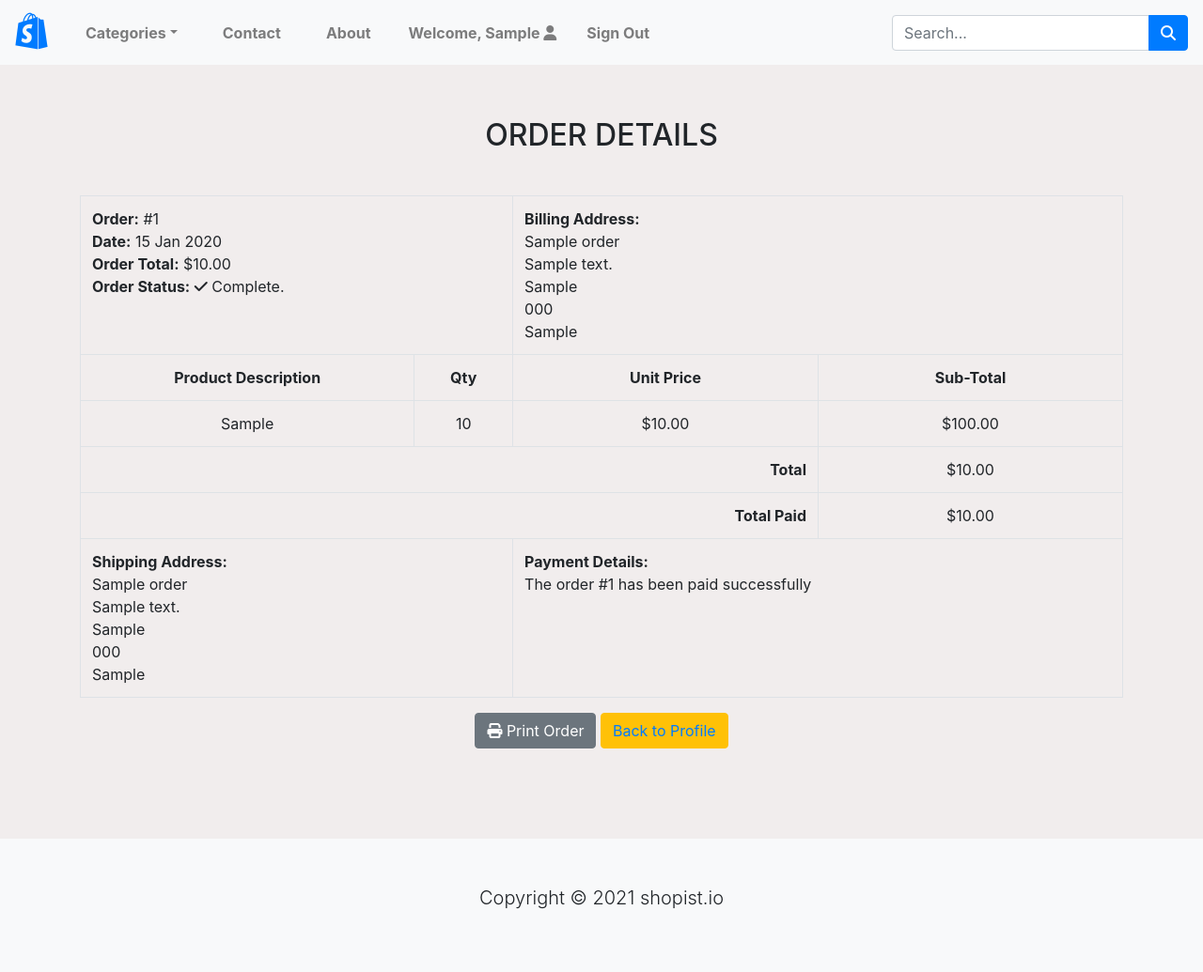
After one commit to leithdm/shopist, a Django app: page /accounts/profile/order/1 in a window 1280 px wide. The commit adds this page. Shown: the whole page at 94% size. Run offline with Django 3.2, Linux system fonts and the light colour scheme; a user stored in the database is signed in; tables that the repository leaves empty hold one stand-in row (values such as "Sample post"); some libraries are stand-ins or nearby versions.

Commit message:
feat: Add basic profile page. Profile page shows Orders and link to Order description

```diff
--- /dev/null
+++ b/profiles/templates/profiles/order_detail.html
@@ -0,0 +1,79 @@
+{% extends 'base.html' %}
+{% load static %}
+{% block title %}
+Order Details
+{% endblock %}
+{% block content %}
+    <div class="container">
+
+    <div class="text-center">
+      <br>
+      <h1 class="text-center product_title">
+        Order Details
+      </h1>
+      <br>
+      <table class="table table-bordered">
+        <tr>
+          <td class="text-left" colspan="2">
+            <b>Order:</b> #{{ order.id }} <br>
+            <b>Date:</b> {{ order.created|date:"d M Y" }} <br>
+            <b>Order Total:</b> ${{ order.total }} <br>
+            <b>Order Status:</b> <i class="fas fa-check"></i> Complete.
+          </td>
+          <td class="text-left" colspan="2">
+            <b>Billing Address: </b> <br>
+            {{ order.billingName }} <br>
+            {{ order.billingAddress1 }} <br>
+            {{ order.billingCity }} <br>
+            {{ order.billingPostcode }} <br>
+            {{ order.billingCountry }} <br>
+          </td>
+        </tr>
+        <tr>
+          <td><b>Product Description</b></td>
+          <td><b>Qty</b></td>
+          <td><b>Unit Price</b></td>
+          <td><b>Sub-Total</b></td>
+        </tr>
+        {% for item in order_items %}
+          <tr>
+            <td>{{ item.product }}</td>
+            <td>{{ item.quantity }}</td>
+            <td>${{ item.price }}</td>
+            <td>${{ item.sub_total }}</td>
+          </tr>
+        {% endfor %}
+        <tr>
+          <td class="text-right" colspan="3"><b>Total</b></td>
+          <td>${{ order.total }}</td>
+        </tr>
+        <tr>
+          <td class="text-right" colspan="3"><b>Total Paid</b></td>
+          <td>${{ order.total }}</td>
+        </tr>
+        <tr>
+          <td class="text-left" colspan="2">
+            <b>Shipping Address:</b> <br>
+            {{ order.shippingName }} <br>
+            {{ order.shippingAddress1 }} <br>
+            {{ order.shippingCity }} <br>
+            {{ order.shippingPostcode }} <br>
+            {{ order.shippingCountry }} <br>
+          </td>
+          <td class="text-left" colspan="2">
+            <b>Payment Details:</b> <br>
+            The order #{{ order.id }} has been paid successfully
+          </td>
+        </tr>
+      </table>
+      <button class="btn btn-secondary" onclick="window.print();">
+        <i class="fas fa-print"></i>
+        Print Order
+      </button>
+      <button class="btn btn-warning">
+        <a href="{% url 'profile' %}">Back to Profile</a>
+      </button>
+    </div>
+  </div>
+    <br><br>
+{% endblock %}
--- a/shopist/settings.py
+++ b/shopist/settings.py
@@ -30,8 +30,8 @@ SECRET_KEY = os.environ.get('SECRET_KEY', '')
 
 # SECURITY WARNING: don't run with debug turned on in production!
 
-# DEBUG = 'DEVELOPMENT' in os.environ
-DEBUG = "TRUE"
+DEBUG = 'DEVELOPMENT' in os.environ
+# DEBUG = "TRUE"
 
 ALLOWED_HOSTS = ['shopist-dml.herokuapp.com', '127.0.0.1']
 
--- a/store/templates/store/navbar.html
+++ b/store/templates/store/navbar.html
@@ -18,7 +18,7 @@
 
         {% if request.user.is_authenticated and request.user.first_name %}
         <li class="nav-item dropdown">
-            <a class="nav-link font-weight-bold px-3" data-toggle="dropdown">
+            <a class="nav-link font-weight-bold px-3" href="{% url 'profile' %}">
             Welcome, {{ request.user.first_name }} <i class="fas fa-user circle"></i>
             </a>
         </li>
--- a/store/templates/store/product_details.html
+++ b/store/templates/store/product_details.html
@@ -19,10 +19,9 @@ Product
                 </h5>
                 <p class="product_description">Product Description</p>
                 <p class="text-justify product_text">{{ product.description }}</p>
-                {% if product.stock <= 0 %}
+                {% if request.user.is_authenticated and product.stock <= 0 %}
                 <p class="text-justify product_text"><b>Out of Stock</b></p>
-                {% endif %}
-                {% if request.user.is_authenticated %}
+                {% elif request.user.is_authenticated %}
                 <a href="{% url 'add_cart' product.id %}">Add to Cart</a>
                 {% else %}
                 <a href="{% url 'login' %}">You must be logged in to purchase.</a>
```
Also changed, not shown: profiles/templates/profiles/profile.html (+45 -0 lines), profiles/templates/profiles/order_details.html (deleted).
